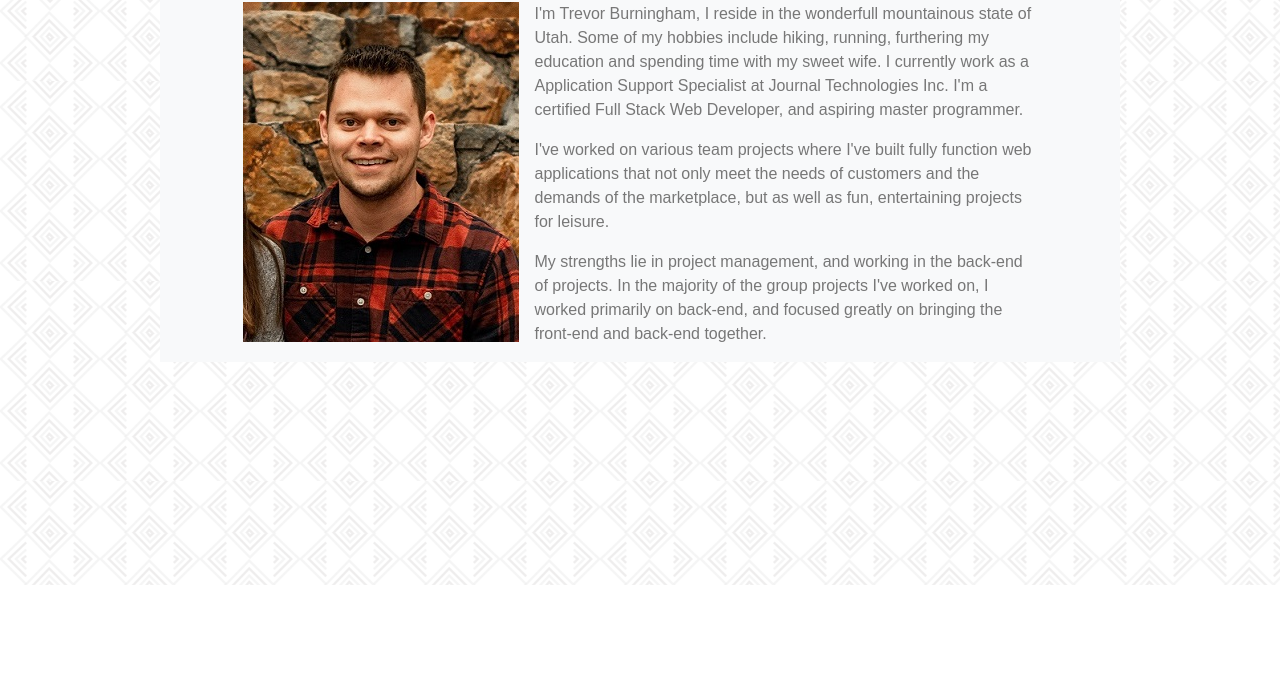
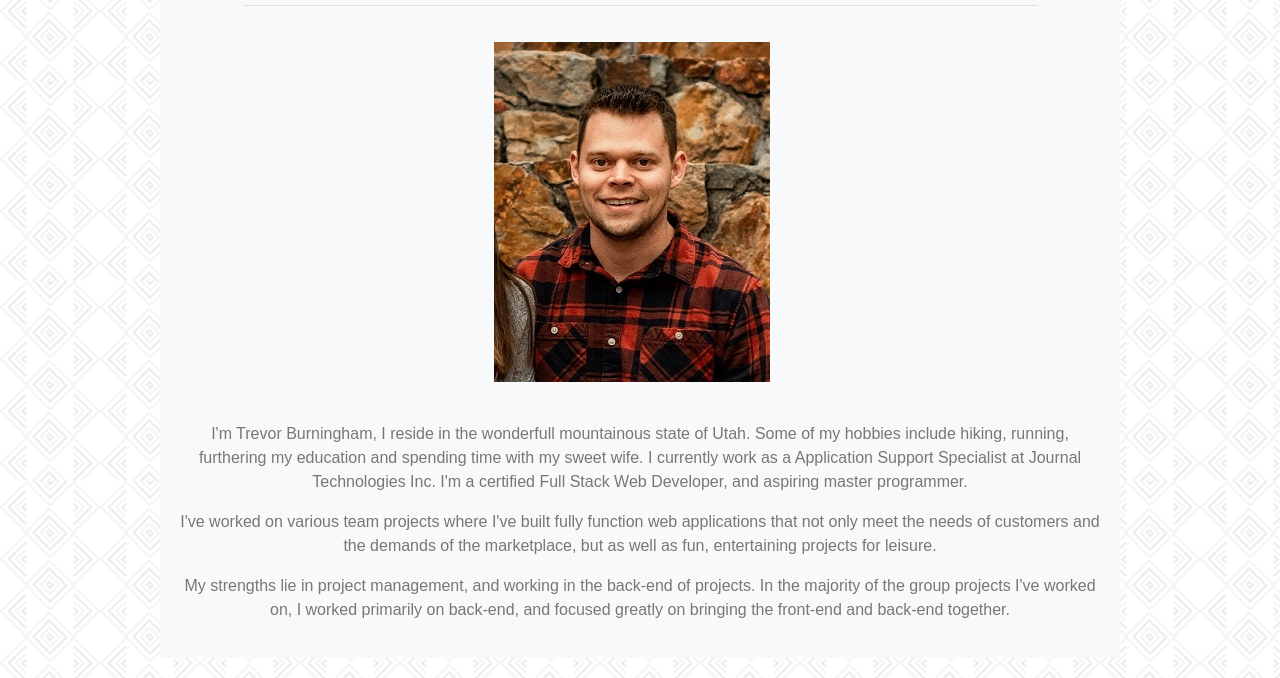
Before and after one commit to trevorjburni/Bootstrap-Portfolio, a plain HTML site: page index.html in a window 1280 px wide. Shown: the part 215-893 px from the top of the page. Before the commit the page ends 800 px from the top, so only its background shows below. Drawn offline with nearby package versions, Linux system fonts and the light colour scheme.

Commit message:
adjusted header on all pages and restructured about me page

```diff
--- a/assets/style.css
+++ b/assets/style.css
@@ -4,10 +4,13 @@ body {
     font-family: 'Arial', 'Helvetica Neue', Helvetica, sans-serif;
 }
 
+.wrapper {
+    max-width: 960px;
+    margin: auto;
+}
+
 .content {
     background-color: #f8f9fa;
-    max-width: 960px;
-    margin: auto;
 }
 
 .ribbon {
@@ -34,14 +37,29 @@ body {
     font-size: 26px;
     font-weight: bold;
     color: #4aaaa5;
+    margin-top: 20px;
 }
 
 #portfolioImage {
     padding: 20px;
     display: block;
     text-align: center;
+    max-width: 100%;
+    height: auto;
 }
 
 #link {
     color: #fff;
 }
+
+#profilePic {
+    text-align: center;
+    margin: 20px;
+}
+
+#aboutMe {
+    text-align: center;
+    margin: 20px;
+    padding-bottom: 20px;
+    padding-top: 20px;
+}
--- a/index.html
+++ b/index.html
@@ -12,6 +12,7 @@
 </head>
 
 <body>
+    <div class="conatiner wrapper">
         <nav class="navbar navbar-expand-lg navbar-light bg-light">
             <a class="navbar-brand" href="#" id="brand">Trevor Burningham</a>
             <button class="navbar-toggler" type="button" data-toggle="collapse" data-target="#navbarNavDropdown"
@@ -34,10 +35,9 @@
                 </ul>
             </div>
         </nav>
-    </div>
         <br>
-    <div class="conatiner content">
         <br>
+        <div class="content">
             <div class="row">
                 <div class="col-lg-1"></div>
                 <div class="col-lg-10">
@@ -46,16 +46,32 @@
                     <div class="col-lg-1"></div>
                 </div>
             </div>
-        <div class="row">
-            <div class="col-lg-1"></div>
-
-            <div class="media col-lg-10">
+            <div>
+                <div id="profilePic">
                     <img src="assets/images/IMG_0675 (2).JPG" class="align-self-start mr-3"
                         alt="A picture of my wife's shoulder and I">
-                <div class="media-body">
-                    <p>I'm Trevor Burningham, I reside in the wonderfull mountainous state of Utah. Some of my hobbies include hiking, running, furthering my education and spending time with my sweet wife. I currently work as a Application Support Specialist at Journal Technologies Inc. I'm a certified Full Stack Web Developer, and aspiring master programmer.</p>
-                    <p>I've worked on various team projects where I've built fully function web applications that not only meet the needs of customers and the demands of the marketplace, but as well as fun, entertaining projects for leisure.</p>
-                    <p>My strengths lie in project management, and working in the back-end of projects. In the majority of the group projects I've worked on, I worked primarily on back-end, and focused greatly on bringing the front-end and back-end together.</p>
+                </div>
+                <div id="aboutMe">
+                    <p>I'm Trevor Burningham, I reside in the wonderfull mountainous state of Utah. Some of my
+                        hobbies
+                        include hiking, running, furthering my education and spending time with my sweet wife. I
+                        currently
+                        work as a Application Support Specialist at Journal Technologies Inc. I'm a certified Full
+                        Stack
+                        Web
+                        Developer, and aspiring master programmer.</p>
+                    <p>I've worked on various team projects where I've built fully function web applications that
+                        not
+                        only
+                        meet the needs of customers and the demands of the marketplace, but as well as fun,
+                        entertaining
+                        projects for leisure.</p>
+                    <p>My strengths lie in project management, and working in the back-end of projects. In the
+                        majority
+                        of
+                        the group projects I've worked on, I worked primarily on back-end, and focused greatly on
+                        bringing
+                        the front-end and back-end together.</p>
                     <p></p>
                 </div>
             </div>
```
Also changed, not shown: contact.html (+9 -7 lines), portfolio.html (+4 -2 lines). Lines whose indentation alone changed are shown as unchanged.
